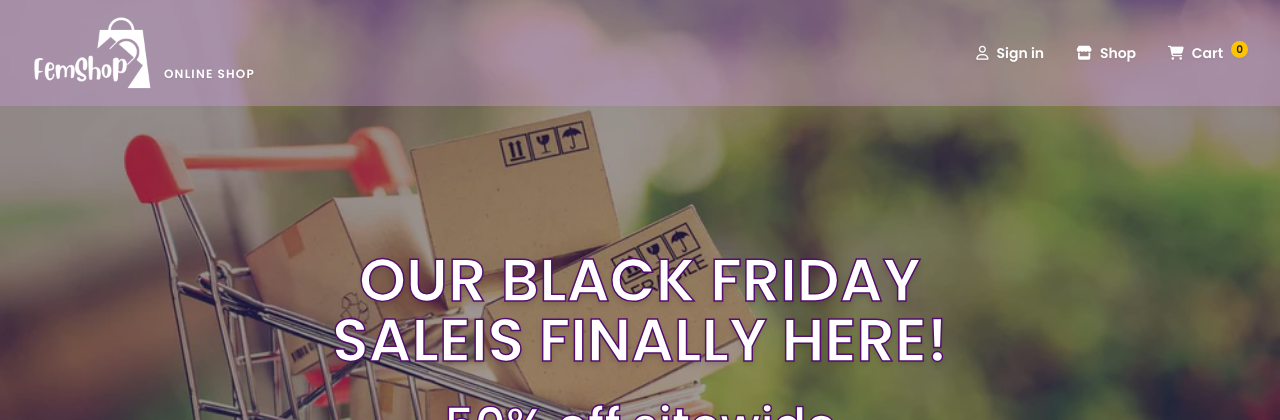
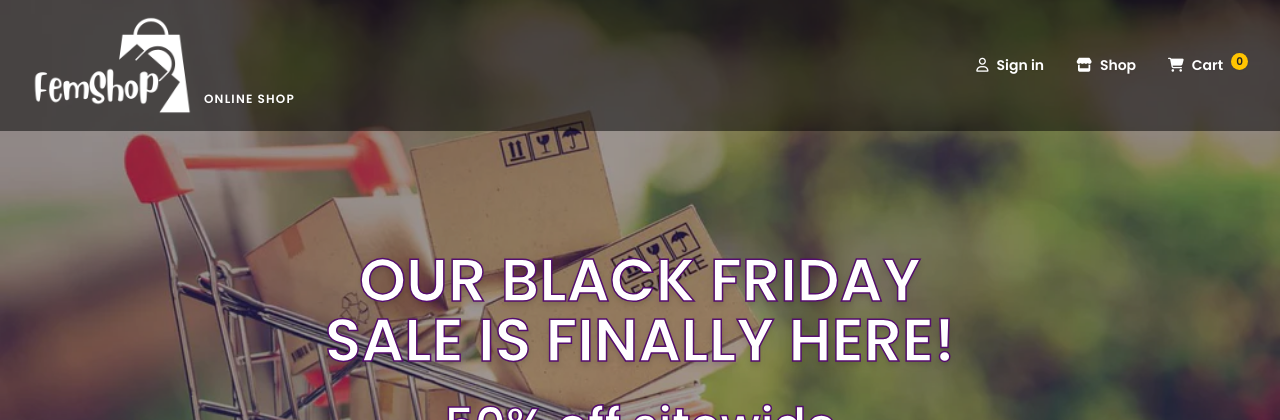
Before and after one commit to Jocelyn212/ProyectoFinal, a Vue app in the folder femShop/: page / in a window 1280 px wide. Shown: the top 420 px of the page. Built offline with nearby package versions, Linux system fonts and the light colour scheme.

Commit message:
Propuesta hompage ajustes

```diff
--- a/femShop/src/views/Home.vue
+++ b/femShop/src/views/Home.vue
@@ -4,7 +4,7 @@
             <div  class="bg">
                 <div class="shop-now container  h-screen flex flex-wrap relative items-center content-center text-white font-bold gap-8 drop-shadow-md !max-w-screen-md">
                     <h2 class="w-full text-center sm:text-6xl text-5xl uppercase ">
-                        Our Black Friday saleis finally here!
+                        Our Black Friday sale is finally here!
                     </h2>
                     <p class="w-full text-center sm:text-5xl text-4xl">50% off sitewide</p>
                     <div  class="w-full text-center mt-8">
@@ -24,16 +24,6 @@
 
  export default {
      name: "Home",
-
-     data() {
-
-     },
-     methods: {
-
-     },
-     mounted() {
-
-     }
  }
  </script>
 
@@ -42,13 +32,14 @@
         width:100%;
         height: 100vh;
         background:  url('../img/home3.webp') no-repeat center/cover;
+        position:relative;
 
     }
     .page-home header > div.container.flex{
         display:none
     }
     .page-home header .header-gradient{
-        background-color: #CA9BDD60!important;
+        background-color: #00000080!important;
         background-image: none!important;
         box-shadow: none!important;
     }
@@ -68,5 +59,9 @@
         outline:1.5px!important;
         text-decoration:none
     }
-
+    @media (min-width: 640px) {
+        .page-home header .logo img {
+            width: 160px;
+        }
+    }
  </style>
```
